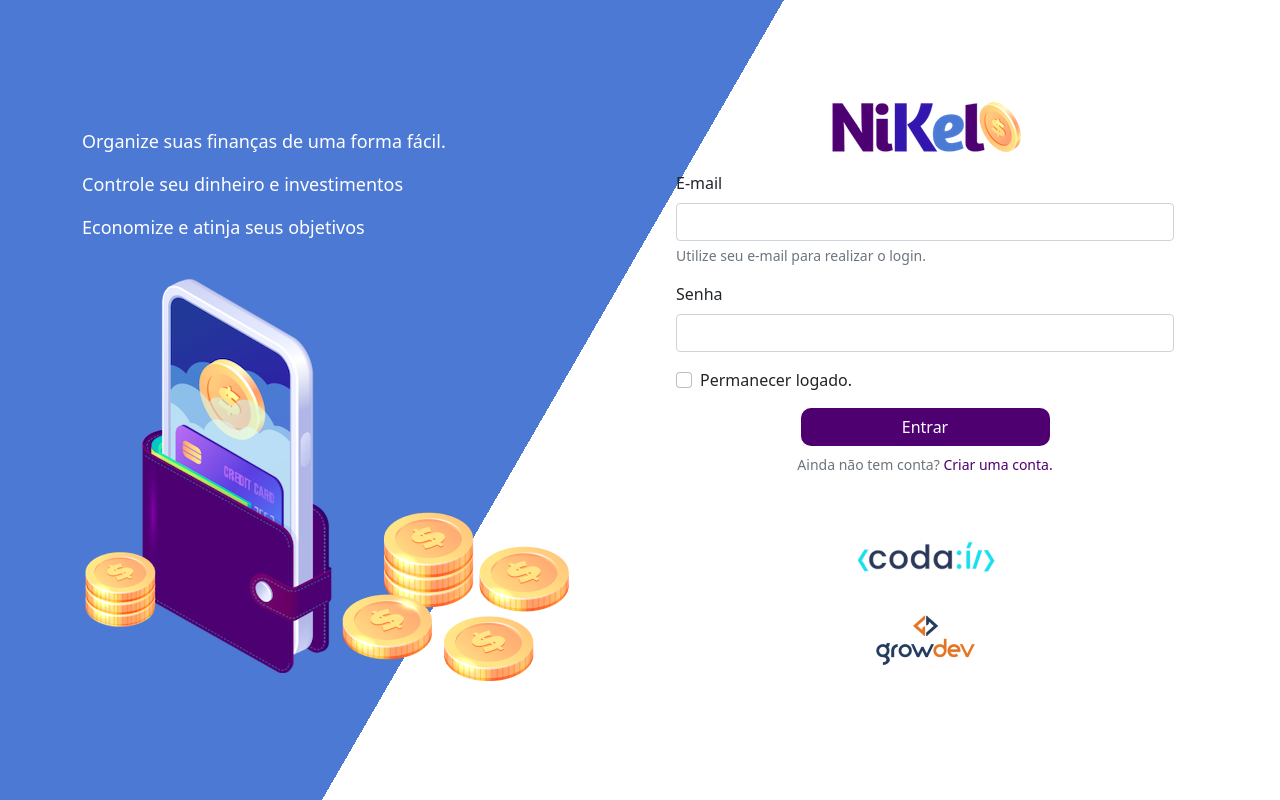
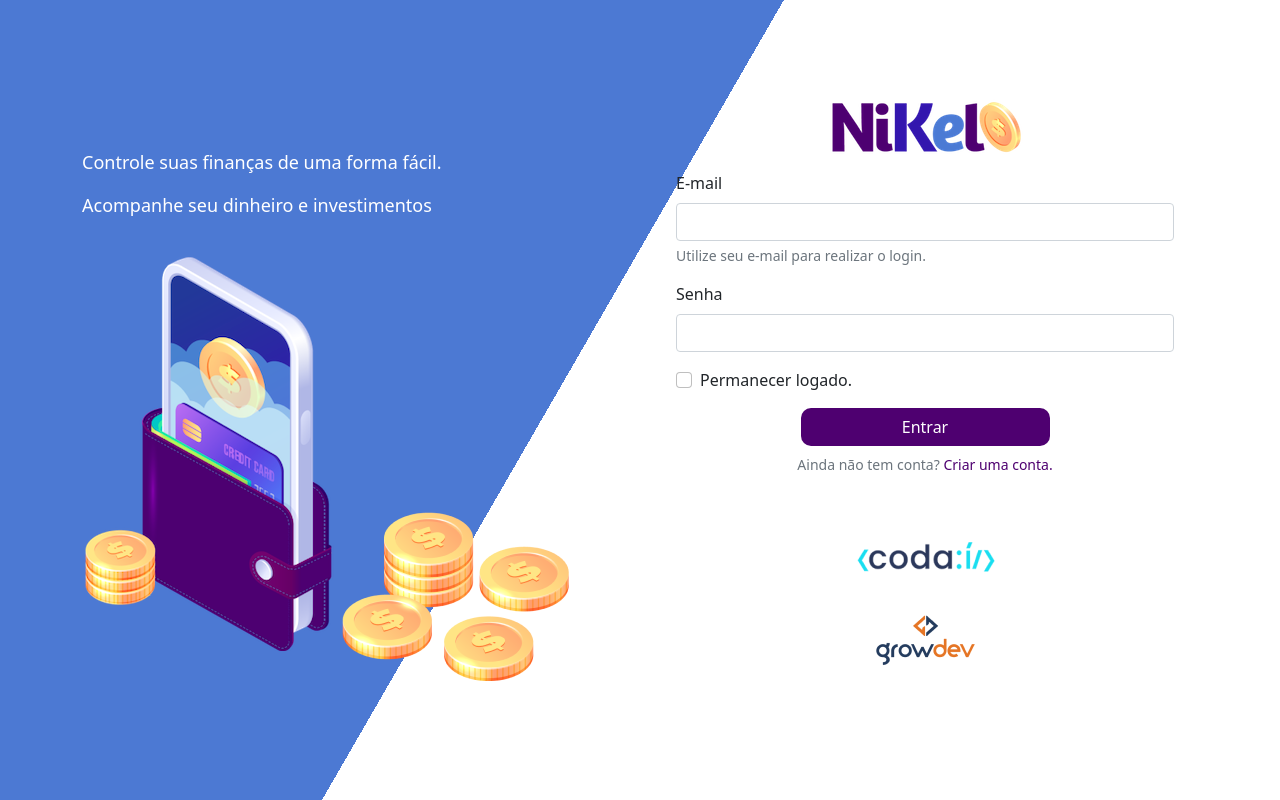
Before and after one commit to AnaPaulaSM/Nikel, a plain HTML site: page public/index.html in a window 1280 px wide. Drawn offline with nearby package versions, Linux system fonts and the light colour scheme.

```diff
--- a/public/index.html
+++ b/public/index.html
@@ -17,9 +17,8 @@
             <div class="row vh-100">
                 <div class="col d-flex justify-content-center my-5 flex-column">
                     <div class="text-login mb-3">
-                        <p>Organize suas finanças de uma forma fácil.</p>
-                        <p>Controle seu dinheiro e investimentos</p>
-                        <p>Economize e atinja seus objetivos</p>
+                        <p>Controle suas finanças de uma forma fácil.</p>
+                        <p>Acompanhe seu dinheiro e investimentos</p>
                     </div>
                     <div>
                         <img src="./assets/images/pocket.png" alt="image pocket" class="img-fluid" srcset="">
```
